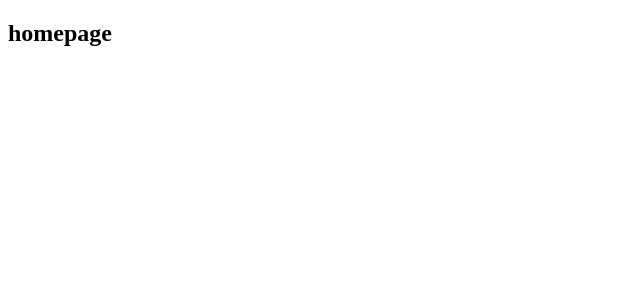
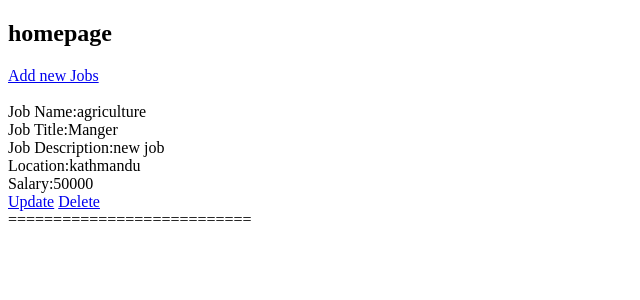
Before and after one commit to rawbiin/Everest_jobportal_ADC10, a Django app: page /jobs/ in a window 1280 px wide. Shown: the top 300 px of the page, without its empty margins (0-640 px from the left). Run offline with Django 3.2, Linux system fonts and the light colour scheme; data comes from the database, SQL or seed files in the repository; both versions use the stored data as it was after the commit.

Commit message:
commited

```diff
--- a/jobs/templates/jobs_home.html
+++ b/jobs/templates/jobs_home.html
@@ -10,5 +10,27 @@
     <h2>
         homepage
     </h2>
+    <div>
+        <a href="./add_jobs">Add new Jobs</a>
+        <br>
+        <br>
+
+    </div>
+    <div>
+        {%for job in all_jobs%}
+            <div>
+                <span>Job Name:</span>{{job.jobs_name}}<br>
+                <span>Job Title:</span>{{job.jobs_Title}}<br>
+
+                <span>Job Description:</span>{{job.jobs_description}}<br>
+                <span>Location:</span>{{job.location}}<br>
+                <span>Salary:</span>{{job.salary}}<br>
+            </div>
+            <a href="./update_jobs/{{job.id}}">Update</a>
+            <a href="./delete/{{job.id}}">Delete</a>
+            <div>===========================</div>
+        {%endfor%}
+    </div>
+
 </body>
 </html>
--- a/jobs/urls.py
+++ b/jobs/urls.py
@@ -4,7 +4,8 @@ from .views import *
 urlpatterns = [
  path('',get_job_home,name="jobs_home"),
  path('add_jobs',get_add_jobs),
- path('update_jobs',get_update_jobs),
+ path('update_jobs/<int:ID>',get_update_jobs),
+ path('delete/<int:ID>',delete),
 
 
 ]
--- a/jobs/views.py
+++ b/jobs/views.py
@@ -2,7 +2,11 @@ from django.shortcuts import render,redirect
 from .models import Jobs
 # Create your views here.
 def get_job_home(req):
-    return render(req,'jobs_home.html')
+    all_jobs=Jobs.objects.all()
+    context={
+        "all_jobs":all_jobs
+    }
+    return render(req,'jobs_home.html',context=context)
 
 def get_add_jobs(req):
     if req.method=="GET":
@@ -10,12 +14,39 @@ def get_add_jobs(req):
     else:
         jobs_name=req.POST['jobs_name']
         jobs_description=req.POST['jobs_description']
+        jobs_Title=req.POST['jobs_Title']
         location=req.POST['jobs_location']
         salary=req.POST['jobs_salary']
-        jobs=Jobs(jobs_name=jobs_name,jobs_description=jobs_description,location=location,salary=salary)
+        jobs=Jobs(jobs_name=jobs_name,jobs_Title=jobs_Title,jobs_description=jobs_description,location=location,salary=salary)
         jobs.save()
 
         return redirect('jobs_home')
 
-def get_update_jobs(req):
-    return render(req,'update_jobs.html')
+def get_update_jobs(req,ID):
+    prev_job=Jobs.objects.get(id=ID)
+
+    if req.method=="GET":
+        context={
+            "current_job":prev_job
+        }
+        return render(req,'update_jobs.html',context=context)
+    else:
+
+        jobs_name=req.POST['jobs_name']
+        jobs_description=req.POST['jobs_description']
+        jobs_Title=req.POST['jobs_Title']
+        location=req.POST['jobs_location']
+        salary=req.POST['jobs_salary']
+
+        prev_job.jobs_name=jobs_name
+        prev_job.jobs_description=jobs_description
+        prev_job.location=location
+        prev_job.salary=salary
+        prev_job.jobs_Title=jobs_Title
+
+        return redirect('jobs_home')
+
+def delete(req,ID):
+    prev_job=Jobs.objects.get(id=ID)
+    prev_job.delete()
+    return redirect('jobs_home')
```
Also changed, not shown: jobs/templates/update_jobs.html (+11 -0 lines), db.sqlite3.
